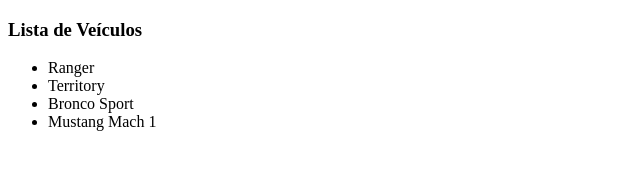
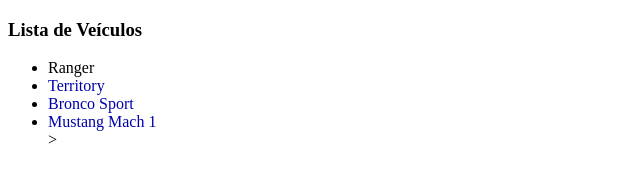
Before and after one commit to fabiomendes45/desafio-sprint3, a plain HTML site: page index.html in a window 1280 px wide. Shown: the whole page, without its empty margins (0-640 px from the left). Drawn offline with Linux system fonts and the light colour scheme.

Commit message:
alteraçao da cor para azul

```diff
--- a/index.html
+++ b/index.html
@@ -10,10 +10,11 @@
 			<section>
 				<h3> Lista de Veículos </h3>
 				<ul>
-					<li>Ranger</li>
-					<li>Territory</li>
-					<li>Bronco Sport</li>
-					<li>Mustang Mach 1</li>
+					<li><font color="#0000AA"></font>Ranger</li>
+					<li><font color="#0000AA">Territory</font></li>
+                    <li><font color="#0000AA">Bronco Sport</font></li>
+                    <li><font color="#0000AA">Mustang Mach 1</font></li> >
+
 				</ul>
 			</section>
 		</main>
```
